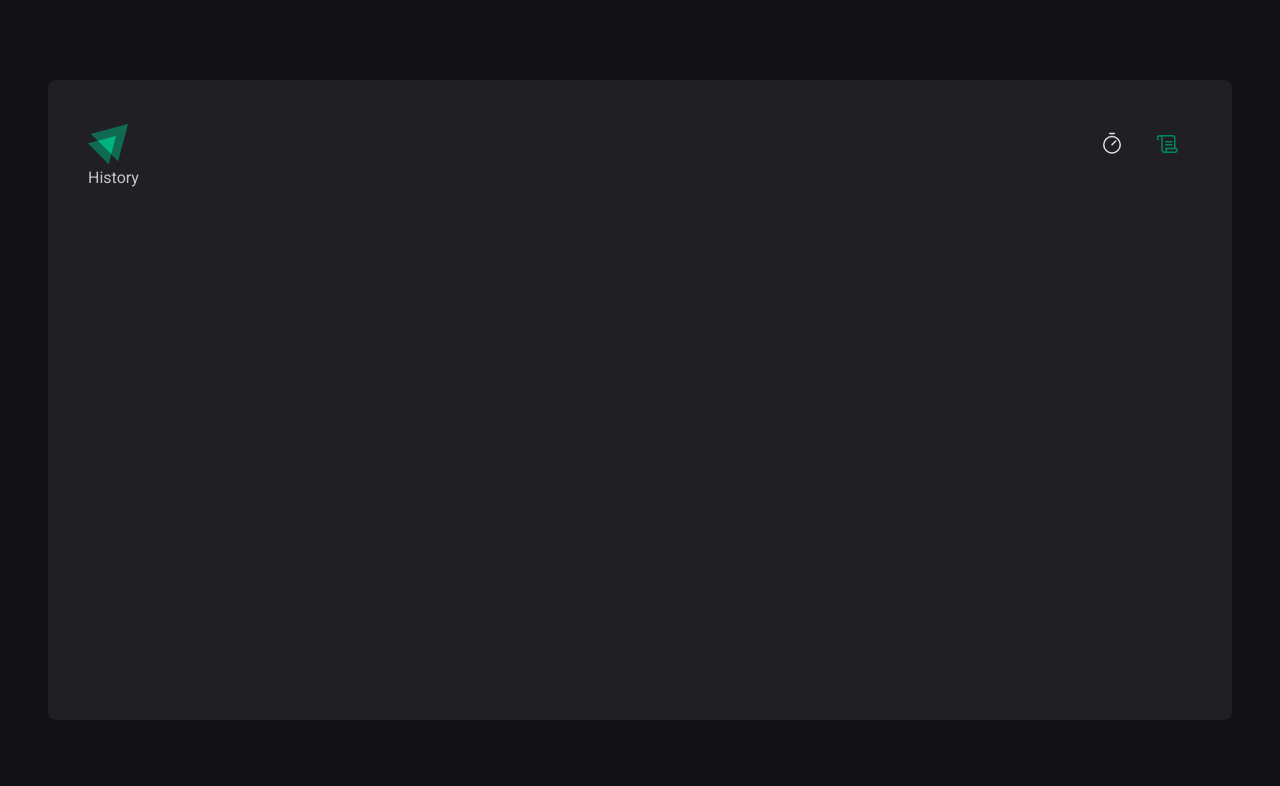
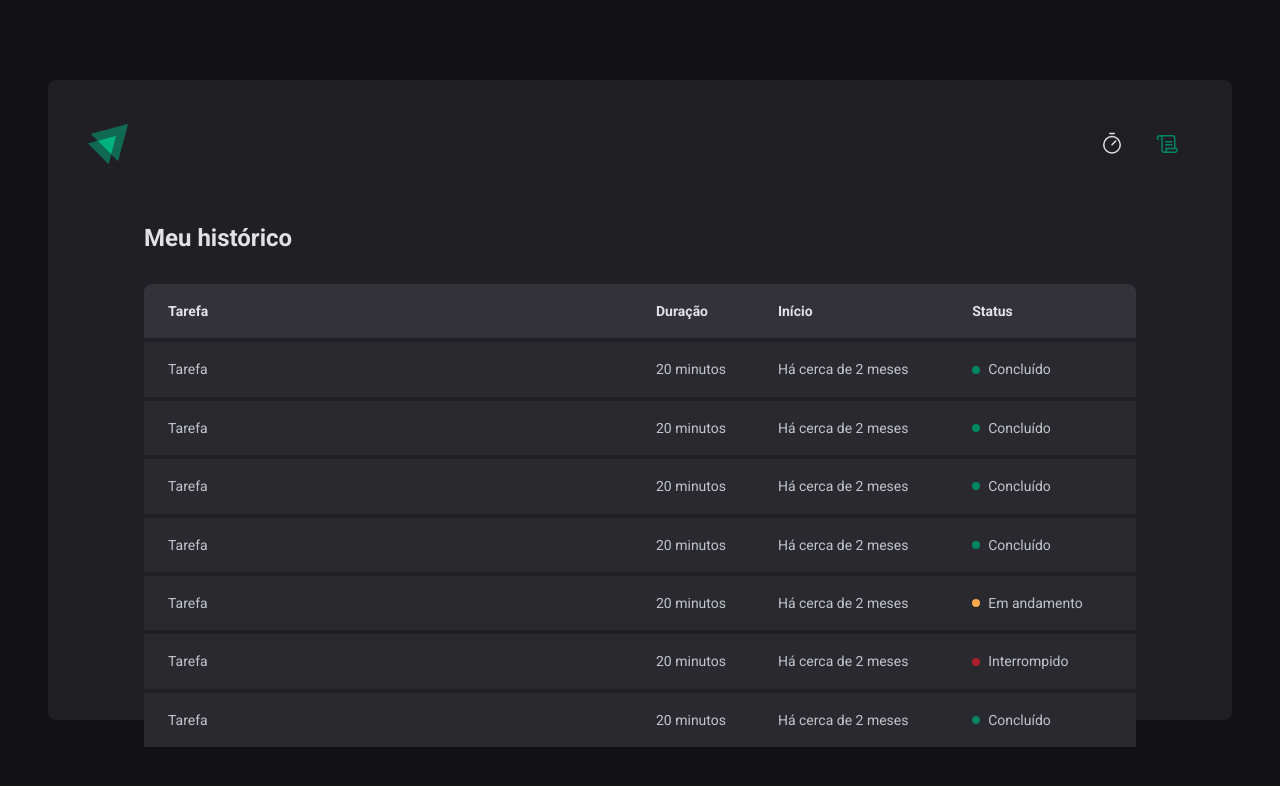
Before and after one commit to caiohenr1/Timer-Ignite, a React (Vite) app: page /history in a window 1280 px wide. Shown: the top 786 px of the page. Built offline with nearby package versions, Linux system fonts and the light colour scheme.

Commit message:
validação de form com zod adiciona

```diff
--- a/package.json
+++ b/package.json
@@ -10,9 +10,12 @@
     "preview": "vite preview"
   },
   "dependencies": {
+    "@hookform/resolvers": "^3.1.0",
     "react": "^18.2.0",
     "react-dom": "^18.2.0",
-    "react-router-dom": "^6.11.1"
+    "react-hook-form": "^7.43.9",
+    "react-router-dom": "^6.11.1",
+    "zod": "^3.21.4"
   },
   "devDependencies": {
     "@types/react": "^18.0.28",
--- a/src/Router.tsx
+++ b/src/Router.tsx
@@ -1,6 +1,6 @@
 import {Routes, Route} from 'react-router-dom'
 import { Home } from './pages/Home'
-import { History } from './pages/History/History'
+import { History } from './pages/History'
 import { DefaultLayout } from './layouts/DefaultLayout'
 
 export const Router = () => {
@@ -10,7 +10,6 @@
         <Route path='/' element={ <Home />}/>
         <Route path='/history' element={ <History />}/>
       </Route>
-
     </Routes>
 
   )
--- a/src/pages/History/History.tsx
+++ /dev/null
@@ -1,7 +0,0 @@
-export const History = () => {
-  return (
-    <div>
-      History
-    </div>
-  )
-}
--- /dev/null
+++ b/src/pages/History/index.tsx
@@ -0,0 +1,65 @@
+import { HistoryContainer, HistoryList, Status } from "./style"
+
+export const History = () => {
+  return (
+    <HistoryContainer>
+      <h1>Meu histórico</h1>
+      <HistoryList>
+          <table>
+            <thead>
+              <tr>
+                <th>Tarefa</th>
+                <th>Duração</th>
+                <th>Início</th>
+                <th>Status</th>
+              </tr>
+            </thead>
+            <tbody>
+              <tr>
+                <td>Tarefa</td>
+                <td>20 minutos</td>
+                <td>Há cerca de 2 meses</td>
+                <td><Status statusColor="green" >Concluído</Status></td>
+              </tr>
+              <tr>
+                <td>Tarefa</td>
+                <td>20 minutos</td>
+                <td>Há cerca de 2 meses</td>
+                <td><Status statusColor="green">Concluído</Status></td>
+              </tr>
+              <tr>
+                <td>Tarefa</td>
+                <td>20 minutos</td>
+                <td>Há cerca de 2 meses</td>
+                <td><Status statusColor="green">Concluído</Status></td>
+              </tr>
+              <tr>
+                <td>Tarefa</td>
+                <td>20 minutos</td>
+                <td>Há cerca de 2 meses</td>
+                <td><Status statusColor="green">Concluído</Status></td>
+              </tr>
+              <tr>
+                <td>Tarefa</td>
+                <td>20 minutos</td>
+                <td>Há cerca de 2 meses</td>
+                <td><Status statusColor="yellow">Em andamento</Status></td>
+              </tr>
+              <tr>
+                <td>Tarefa</td>
+                <td>20 minutos</td>
+                <td>Há cerca de 2 meses</td>
+                <td><Status statusColor="red">Interrompido</Status></td>
+              </tr>
+               <tr>
+                <td>Tarefa</td>
+                <td>20 minutos</td>
+                <td>Há cerca de 2 meses</td>
+                <td><Status statusColor="green">Concluído</Status></td>
+              </tr>
+            </tbody>
+          </table>
+      </HistoryList>
+    </HistoryContainer>
+  )
+}
--- /dev/null
+++ b/src/pages/History/style.ts
@@ -0,0 +1,85 @@
+import styled from "styled-components";
+
+export const HistoryContainer = styled.main`
+  flex: 1;
+  padding: 3.5rem;
+
+  display: flex;
+  flex-direction: column;
+
+  h1 {
+    font-size: 1.5rem;
+    color: ${props => props.theme["gray-100"]};
+  }
+`
+
+export const HistoryList = styled.div`
+  flex: 1;
+  overflow: auto;
+  margin-top: 2rem;
+
+  table {
+    width: 100%;
+    border-collapse: collapse;
+    min-width: 600px;
+
+    th {
+      background-color: ${props => props.theme["gray-600"]};
+      padding: 1rem;
+      text-align: left;
+      color: ${props => props.theme["gray-100"]};
+      font-size: 0.875rem;
+      line-height: 1.6;
+
+      &:first-child {
+        border-top-left-radius: 8px;
+        padding-left: 1.5rem;
+      }
+      &:last-child {
+        border-top-right-radius: 8px;
+        padding-right: 1.5rem;
+      }
+    }
+
+    td {
+      background-color: ${props => props.theme["gray-700"]};
+      border-top: 4px solid ${props => props.theme["gray-800"]};
+      padding: 1rem;
+      font-size: 0.875rem;
+      line-height: 1.6;
+
+      &:first-child {
+        width: 50%;
+        padding-left: 1.5rem;
+      }
+      &:last-child {
+        padding-right: 1.5rem;
+      }
+    }
+  }
+`
+
+const STATUS_COLORS = {
+  yellow: 'yellow-500',
+  green: 'green-500',
+  red: 'red-500'
+} as const
+
+interface StatusProps {
+  statusColor: keyof typeof STATUS_COLORS
+}
+
+export const Status = styled.span<StatusProps>`
+  display: flex;
+  align-items: center;
+  gap: 0.5rem;
+
+  &::before {
+    content: '';
+    width: 0.5rem;
+    height: 0.5rem;
+    border-radius: 99999px;
+    background: ${props => props.theme[STATUS_COLORS[props.statusColor]]};
+  }
+
+`
--- a/src/pages/Home/index.tsx
+++ b/src/pages/Home/index.tsx
@@ -1,16 +1,65 @@
 import { Play } from '@phosphor-icons/react'
-import { CountdownContainer, FormContainer, HomeContainer, Separator } from './styles'
+import { CountdownContainer, FormContainer, HomeContainer, MinutesAmountInput, Separator, StartCountdownButton, TaskInput } from './styles'
+
+//  form & validation
+import { useForm } from 'react-hook-form'
+import * as zod from 'zod'
+import {zodResolver} from '@hookform/resolvers/zod'
+
+
+// interfaces
+interface NewCycleFormData {
+  task: string,
+  minutesAmount: number,
+}
+
+// validation schema
+const newCycleFormValidationSchema = zod.object({
+  task: zod.string().min(1, 'Informe a tarefa'),
+  minutesAmount: zod.number().min(5, 'Valor mínimo de 5 minutos').max(60, 'Valor máximo de 60 minutos')
+})
 
 export const Home  = () => {
+
+  // form & validation
+  const { register, handleSubmit, watch, reset } = useForm<NewCycleFormData>({
+    resolver: zodResolver(newCycleFormValidationSchema),
+    defaultValues: {
+     task: '',
+     minutesAmount: 0
+    }
+  })
+
+
+
+
+  function handleCreateNewCycle (data: NewCycleFormData) {
+    console.log(data);
+    reset()
+ }
+
+  // disable button
+  const task = watch('task')
+  const isSubmitDisabled = !task
+
   return (
     <HomeContainer>
-      <form>
+      <form onSubmit={handleSubmit(handleCreateNewCycle)}>
         <FormContainer>
           <label htmlFor="task">Vou trabalhar em</label>
-          <input id="task" />
+          <TaskInput
+            id="task"
+            placeholder='Dê um nome para seu projeto'
+            {...register('task')} />
 
           <label htmlFor="minutesAmount">durante</label>
-          <input type="number" id="minutesAmount" />
+          <MinutesAmountInput
+            type="number"
+            id="minutesAmount"
+            placeholder='00'
+            step={5}
+            {...register('minutesAmount' , { valueAsNumber: true})}
+          />
           <span>minutos</span>
         </FormContainer>
 
@@ -24,9 +73,9 @@
             <span>0</span>
             <span>0</span>
           </CountdownContainer>
-          <button type="submit">
+          <StartCountdownButton disabled={isSubmitDisabled}  type="submit">
               <Play size={24}/>
-            Começar</button>
+            Começar</StartCountdownButton>
       </form>
     </HomeContainer>
   )
--- a/src/pages/Home/styles.ts
+++ b/src/pages/Home/styles.ts
@@ -15,9 +15,7 @@
     align-items: center;
     gap: 3.5rem;
   }
-
 `
-
 export const FormContainer = styled.div`
   width: 100%;
   display: flex;
@@ -28,6 +26,32 @@
   font-size: 1.125rem;
   font-weight: bold;
   flex-wrap: wrap;
+`
+const BaseInput = styled.input`
+  background: transparent;
+  height: 2.5rem;
+  border: 0;
+  border-bottom: 2px solid ${props => props.theme["gray-500"]};
+  font-weight: bold;
+  font-size: 1.125rem;
+  padding: 0 0.5rem;
+  color: ${props => props.theme["gray-100"]};
+
+  &::placeholder {
+    color: ${props => props.theme["gray-500"]}
+  }
+
+  &:focus {
+    box-shadow: none;
+    border-color: ${props => props.theme["green-500"]};
+  }
+`
+export const TaskInput = styled(BaseInput)`
+  flex: 1;
+`
+
+export const MinutesAmountInput = styled(BaseInput)`
+  width: 4rem
 `
 
 export const CountdownContainer = styled.div`
@@ -55,5 +79,32 @@
   overflow: hidden;
   display: flex;
   justify-content: center;
+`
+
+export const StartCountdownButton = styled.button`
+
+  width: 100%;
+  border: 0;
+  padding: 1rem;
+  border-radius: 8px;
+
+  display: flex;
+  align-items: center;
+  justify-content: center;
+
+  gap: 0.5rem;
+  cursor: pointer;
+  font-weight: bold;
+  background: ${props => props.theme["green-500"]};
+  color: ${props => props.theme["gray-100"]};
+
+  &:not(:disabled):hover {
+    background: ${props => props.theme["green-700"]};
+  }
+
+  &:disabled {
+    opacity: 0.7;
+    cursor: not-allowed;
+  }
 
 `
```
Also changed, not shown: 1 other file (tests, documents, lock files or other folders).
